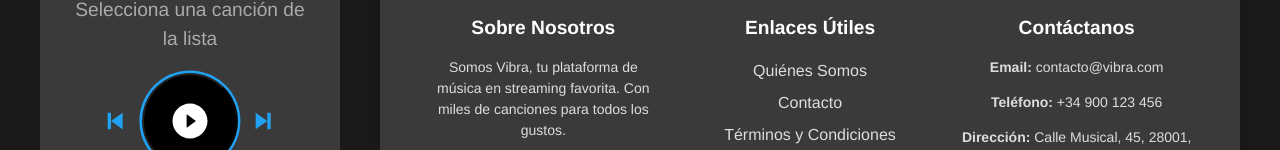
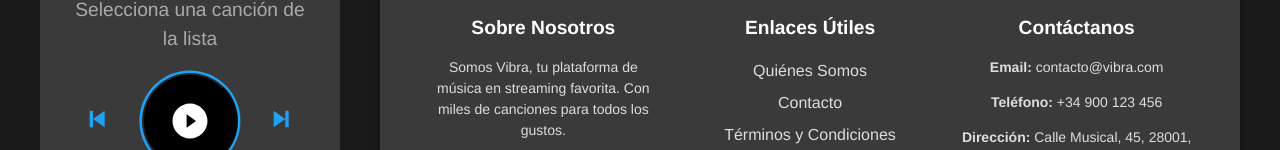
Before and after one commit to UNIZAR-30226-2025-09/frontend_web, a React (Vite) app: page / in a window 1280 px wide. Shown: the part 650-800 px from the top of the page. Built offline with nearby package versions, Linux system fonts and the light colour scheme; no server answers.

Commit message:
PLAYER SOLUCIONADO (DAVID LA HA LIADO)

```diff
--- a/src/components/Player/Player.jsx
+++ b/src/components/Player/Player.jsx
@@ -6,18 +6,11 @@ import { BiSkipNext, BiSkipPrevious } from "react-icons/bi";
 import { AiFillHeart, AiOutlineHeart } from "react-icons/ai";  // Iconos de corazón
 import { IconContext } from "react-icons";
 import { getImageUrl } from "#utils/getImageUrl";
-
-/* Importa las clases desde tu archivo CSS Module */
 import styles from "./PlayerStyles.module.css";
 import axios from 'axios';
 
-function Player({ currentSong }) {
-    const {
-        songs,
-        setCurrentSong,
-        currentIndex,
-        setCurrentIndex
-    } = usePlayer();
+function Player() {
+    const { currentSong, setCurrentSong, currentIndex, setCurrentIndex, songs } = usePlayer();
 
     const [isPlaying, setIsPlaying] = useState(false);
     const [currTime, setCurrTime] = useState({ min: 0, sec: 0 });
@@ -25,11 +18,11 @@ function Player({ currentSong }) {
     const [seconds, setSeconds] = useState(0);
     const [duration, setDuration] = useState(0);
     const [isLiked, setIsLiked] = useState(false); // Estado para saber si la canción está en favoritos
-    // Asegurarnos de que `user` existe antes de intentar acceder a su `id`
-    const user = JSON.parse(localStorage.getItem('user'));
-    const userId = user ? user.id : null; // Usar un valor predeterminado en caso de que `user` sea null
     const soundRef = useRef(null);
     const intervalRef = useRef(null);
+
+    const user = JSON.parse(localStorage.getItem('user'));
+    const userId = user ? user.id : null; // Evitar errores si el usuario no está logueado
 
     // Para saber si hay o no canción seleccionada:
     const noSongSelected = !currentSong;
@@ -103,6 +96,7 @@ function Player({ currentSong }) {
         };
     }, [currentSong, songUrl]);
 
+    // Verificar si la canción está en favoritos (solo si el usuario está logueado)
     useEffect(() => {
         if (!currentSong || !userId) return;
 
@@ -125,7 +119,6 @@ function Player({ currentSong }) {
 
         checkIfLiked();
     }, [currentSong, userId]);
-
 
     // Botón de play/pause
     const playingButton = () => {
@@ -167,19 +160,12 @@ function Player({ currentSong }) {
 
     const toggleLike = async () => {
         try {
-            // Primero, obtener o crear la playlist de "Me Gusta" para el usuario.
             const likedPlaylistRes = await axios.post('http://localhost:5001/api/playlists/liked', {
                 user_id: userId
             });
             console.log("Playlist de Me Gusta obtenida/creada:", likedPlaylistRes.data.playlist);
-            // Aquí podrías guardar likedPlaylistRes.data.playlist.id si lo necesitas
 
-            // Luego, proceder con el toggle de like para la canción.
             const songId = currentSong.id;  // Asegúrate de que currentSong esté definido
-            console.log("Enviando petición de like/unlike:");
-            console.log("user_id:", userId);
-            console.log("song_id:", songId);
-
             const response = await axios.post(`http://localhost:5001/api/song_like/${songId}/like`, {
                 user_id: userId
             });
@@ -190,25 +176,18 @@ function Player({ currentSong }) {
         }
     };
 
-    // Aquí va el return con el JSX del Player
-
     return (
         <div className={styles.playerContainer}>
             {/* Portada de la canción */}
             <img
                 className={styles.musicCover}
-                src={
-                    noSongSelected
-                        ? "https://via.placeholder.com/300x300.png?text=Sin+Canci%C3%B3n"
-                        : getImageUrl(currentSong.photo_video)  // Usa getImageUrl aquí para manejar la imagen correctamente
-                }
+                src={noSongSelected
+                    ? "https://via.placeholder.com/300x300.png?text=Sin+Canci%C3%B3n"
+                    : getImageUrl(currentSong.photo_video)}
                 alt={noSongSelected ? "Sin canción seleccionada" : "Portada de la canción"}
             />
 
             {/* Información de la canción */}
-
-
-            {/* Siempre mostramos info, aunque esté vacía */}
             <div className={styles.info}>
                 <h3 className={styles.title}>
                     {noSongSelected ? "Ninguna canción seleccionada" : currentSong.name}
@@ -225,35 +204,36 @@ function Player({ currentSong }) {
             {/* Controles de reproducción */}
             <div className={styles.controls}>
                 <div className={styles.controlButtons}>
+                    {/* Flecha anterior */}
                     <button
                         className={styles.controlButton}
                         onClick={handlePrevious}
                         disabled={noSongSelected}
                     >
-                        <IconContext.Provider value={{ size: "3em", color: "#21a1f1" }}>
-                            <BiSkipPrevious />
+                        <IconContext.Provider value={{size: "3em", color: "#21a1f1"}}>
+                            <BiSkipPrevious/>
                         </IconContext.Provider>
                     </button>
 
-                    {/* Botón de Play/Pause */}
+                    {/* Botón de Play/Pause con estilo circular */}
                     <button
                         className={styles.playerControlPlay}
                         onClick={playingButton}
                         disabled={noSongSelected}
                     >
-                        <IconContext.Provider value={{ size: "3em", color: "#ffffff" }}>
-                            {isPlaying ? <AiFillPauseCircle /> : <AiFillPlayCircle />}
+                        <IconContext.Provider value={{size: "3em", color: "#ffffff"}}>
+                            {isPlaying ? <AiFillPauseCircle/> : <AiFillPlayCircle/>}
                         </IconContext.Provider>
                     </button>
 
-
+                    {/* Flecha siguiente */}
                     <button
                         className={styles.controlButton}
                         onClick={handleNext}
                         disabled={noSongSelected}
                     >
-                        <IconContext.Provider value={{ size: "3em", color: "#21a1f1" }}>
-                            <BiSkipNext />
+                        <IconContext.Provider value={{size: "3em", color: "#21a1f1"}}>
+                            <BiSkipNext/>
                         </IconContext.Provider>
                     </button>
                 </div>
@@ -266,17 +246,11 @@ function Player({ currentSong }) {
                     onClick={toggleLike}
                     disabled={noSongSelected}
                 >
-
-                    {isLiked ? (
-                        <AiFillHeart color="#E74C3C" />
-                    ) : (
-                        <AiOutlineHeart color="#E74C3C" />
-                    )}
-
+                    {isLiked ? <AiFillHeart color="#E74C3C"/> : <AiOutlineHeart color="#E74C3C"/>}
                 </button>
             </div>
 
-            {/* Barra de progreso */}
+            {/* Barra de progreso siempre presente, pero deshabilitada si no hay canción */}
             <div className={styles.timelineContainer}>
                 <div className={styles.time}>
                     <div className={styles.timeSection}>
--- a/src/components/Player/PlayerStyles.module.css
+++ b/src/components/Player/PlayerStyles.module.css
@@ -52,21 +52,38 @@
 }
 
 /* Subcontenedor donde van Prev, Play y Next */
+.controls {
+    display: flex;
+    justify-content: center;
+    align-items: center;
+    gap: 30px;
+}
+
 .controlButtons {
     display: flex;
     align-items: center;
-    justify-content: space-around;
-    margin: 0 auto; /* Centra el bloque en la pantalla */
+    justify-content: space-between;
+    width: 100%;
+    max-width: 300px;  /* O ajusta según el tamaño deseado */
 }
 
-/* Botón genérico (Prev y Next) */
 .controlButton {
     background: none;
     border: none;
     cursor: pointer;
-    display: flex;
-    /* Si deseas ajustar el tamaño del ícono, puedes usar font-size o IconContext.Provider */
+    color: #21a1f1;
 }
+
+/*
+.playerControlPlay {
+    background-color: #000;
+    border: 2px solid #21a1f1;
+    border-radius: 50%;
+    padding: 10px;
+    cursor: pointer;
+}
+*/
+
 /* Contenedor del botón de like (debajo de .controls) */
 .likeButtonContainer {
     /* Puedes agregar margen superior o usar el gap del padre */
--- a/src/pages/Playlist/Playlist.css
+++ b/src/pages/Playlist/Playlist.css
@@ -4,7 +4,7 @@
     height: 100vh;         /* Ocupa toda la altura de la ventana */
     margin: 0;
     padding: 0;
-    overflow: hidden;       /* Evita que la página crezca y tenga scroll global */
+    overflow: auto;       /* Evita que la página crezca y tenga scroll global */
 }
 
 
@@ -17,8 +17,9 @@
     border-radius: 12px;
 
     /* Para que esta columna también tenga scroll interno y no se extienda la página */
-    height: 100vh;
-    overflow-y: auto;
+    height: auto;
+    /*max-height: 100vh;     /* No sobrepasará la altura de la ventana */
+    /*overflow-y: auto;*/
     box-sizing: border-box;
 }
 
```
